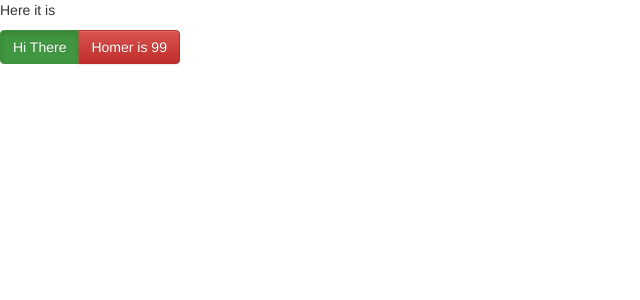
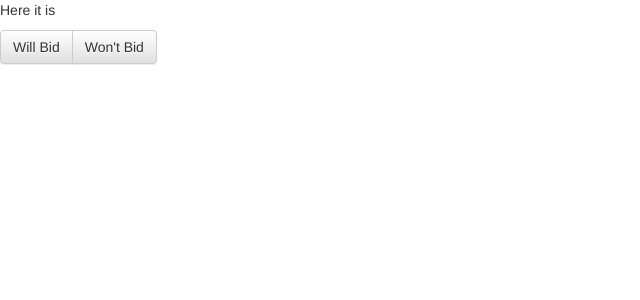
Before and after one commit to AdilKhn/hello-react, a React (Create React App) app: page / in a window 1280 px wide. Shown: the top 300 px of the page, without its empty margins (0-640 px from the left). Built offline with nearby package versions, Linux system fonts and the light colour scheme.

Commit message:
Move logic to the Main component

```diff
--- a/src/components/Main.js
+++ b/src/components/Main.js
@@ -1,39 +1,39 @@
 import React, { Component } from 'react';
-import {ToggleButtonGroup} from 'react-bootstrap';
-import Child from './Child.js';
+import {ToggleButtonGroup, ToggleButton} from 'react-bootstrap';
+
+const WillWontToggle = ({toggleState, personData, clickHandler}) => {
+  return (
+    <ToggleButtonGroup name="mytbg" type="radio" defaultValue={null}>
+      <ToggleButton onClick={(e) => clickHandler(e, 'will')} value={1} bsStyle={toggleState.willBid ? "success" : "default"}>Will Bid</ToggleButton>
+      <ToggleButton onClick={(e) => clickHandler(e, 'wont')} value={2} bsStyle={toggleState.wontBid ? "danger" : "default"}>Won't Bid</ToggleButton>
+    </ToggleButtonGroup>
+  )
+}
 
 export default class Main extends Component{
 
   constructor(props){
     super(props);
-    this.state = {foo: 'in constructor'}
-    this.sayHello.bind(this);
-    this.sayChildHello.bind(this);
-    this.stateMutatorPassedToChild.bind(this);
-    this.stateMutator.bind(this);
+    this.state = {
+      toggleState: {
+          willBid: false,
+          wontBid: false
+      }
+    }
+    this.handleClick = this.handleClick.bind(this);
 
   }
-  sayHello(){
-      return 'Hello from Main' ;
-  }
-  sayChildHello(){
-    return 'Hello from Main Child!';
+
+  handleClick(e, stat){
+    e.preventDefault();
+    console.log('CLICKed by' , stat);
+    this.setState({toggleState: {willBid: !this.state.toggleState.willBid}});
   }
 
-  stateMutator(){
-      this.setState({age: 33});
-  }
-
-  stateMutatorPassedToChild(){
-    this.setState({desc: 'This is the description'});
-  }
   render() {
     return(
       <div>
-        <p>hi there</p>
-        <p>{this.state.foo}</p>
-        <p>{this.sayHello()}</p>
-        <Child doThis={this.sayChildHello} mutateParent={this.stateMutatorPassedToChild.bind(this)}/>
+        <WillWontToggle clickHandler={this.handleClick} toggleState={this.state.toggleState}/>
       </div>
     )
   }
--- a/src/index.js
+++ b/src/index.js
@@ -1,27 +1,9 @@
 import React from 'react';
 import ReactDOM from 'react-dom';
-import {ToggleButtonGroup, ToggleButton} from 'react-bootstrap';
+import Main from './components/Main.js';
 
 
 
-const WillWontToggle = ({caption, personData, clickHandler}) => {
-  return (
-    <ToggleButtonGroup name="mytbg" type="radio" defaultValue={1}>
-      <ToggleButton onClick={(e) => clickHandler(e)} value={1} bsStyle={"success"}>{caption}</ToggleButton>
-      <ToggleButton onClick={(e) => clickHandler(e)} value={2} bsStyle={"danger"}>{personData.name} is {personData.age()}</ToggleButton>
-    </ToggleButtonGroup>
-  )
-}
-
-const person = {
-  name: 'Homer',
-  age : function() { return 99;}
-};
-
-const handleClick = (e) => {
-  e.preventDefault();
-  console.log('CLICKed by' ,e.target);
-}
 ReactDOM.render(
     <div>
       <div>
@@ -29,7 +11,7 @@ ReactDOM.render(
           Here it is
         </p>
       </div>
-      <WillWontToggle clickHandler={handleClick} caption={"Hi There"} personData={person}/>
+      <Main/>
     </div>,
   document.getElementById('root')
 );
```
